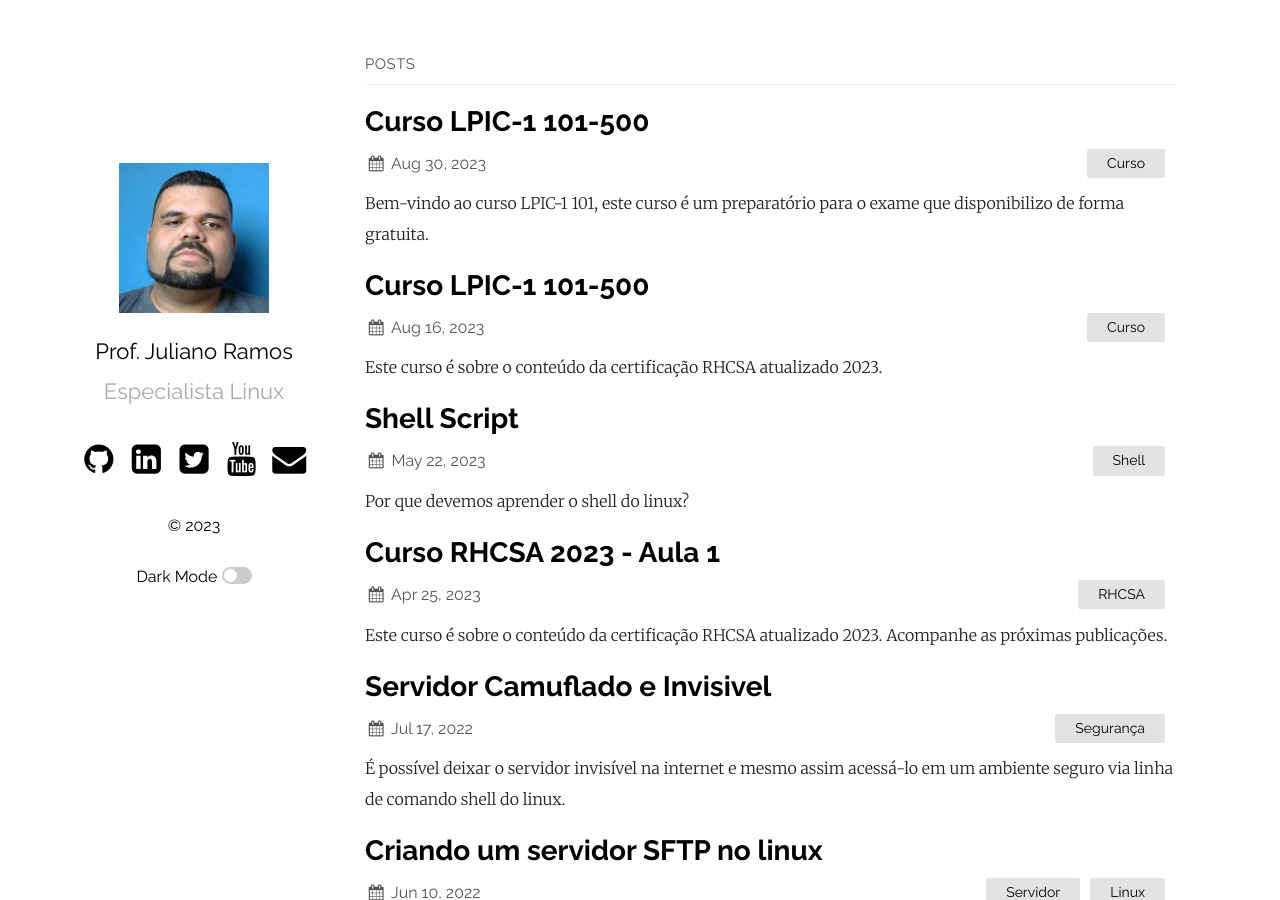
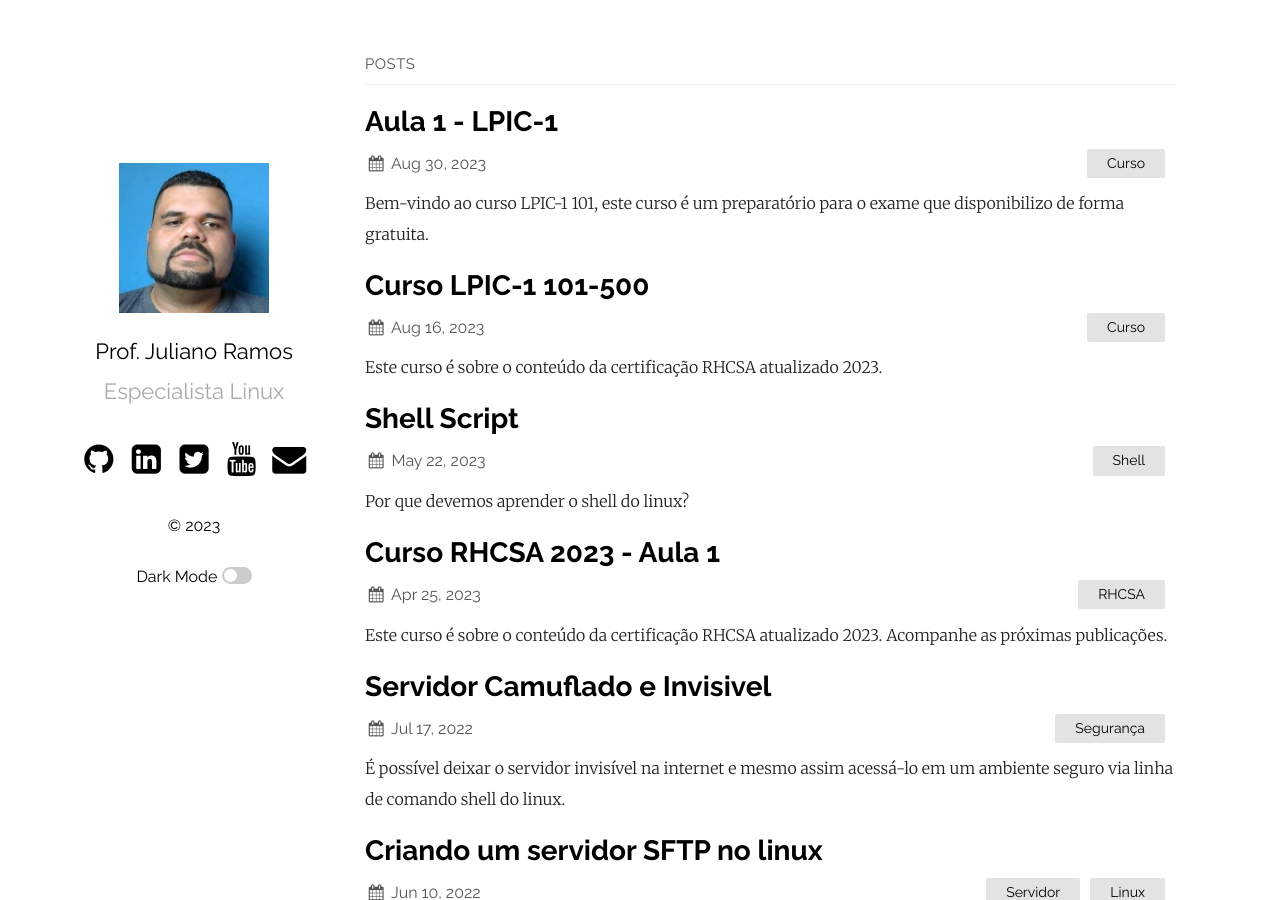
Before and after one commit to profjulianoramos/linux, a Jekyll site: the page built from index.md, in a window 1280 px wide and 900 px high. Built offline with Jekyll 4.4.1, drawn with Linux system fonts in a browser that asks for light colours.

Commit message:
Update 2023-08-30-aula1-101.md

```diff
--- a/_posts/2023-08-30-aula1-101.md
+++ b/_posts/2023-08-30-aula1-101.md
@@ -1,6 +1,6 @@
 ---
 layout: post
-title: Curso LPIC-1 101-500
+title: Aula 1 - LPIC-1
 date:   2023-08-30 08:16:00 +0530
 categories: Curso
 ---
@@ -8,7 +8,7 @@ Bem-vindo ao curso LPIC-1 101, este curso é um preparatório para o exame que d
 
 # Aula 1 - Introdução à certificação Linux
 
-<iframe width="1280" height="720" src="https://www.youtube.com/embed/-q7-xHq9vBw?list=PL0IggKUxTGp0TIQr2sZZ4QrGqGstrRnFd" title="Aula 1 - Curso LPIC-1 101 - Aula 1" frameborder="0" allow="accelerometer; autoplay; clipboard-write; encrypted-media; gyroscope; picture-in-picture; web-share" allowfullscreen></iframe>
+<iframe width="800" height="600" src="https://www.youtube.com/embed/-q7-xHq9vBw?list=PL0IggKUxTGp0TIQr2sZZ4QrGqGstrRnFd" title="Aula 1 - Curso LPIC-1 101 - Aula 1" frameborder="0" allow="accelerometer; autoplay; clipboard-write; encrypted-media; gyroscope; picture-in-picture; web-share" allowfullscreen></iframe>
 
 ## Download da apostila oficial LPIC-1 101
 
```
